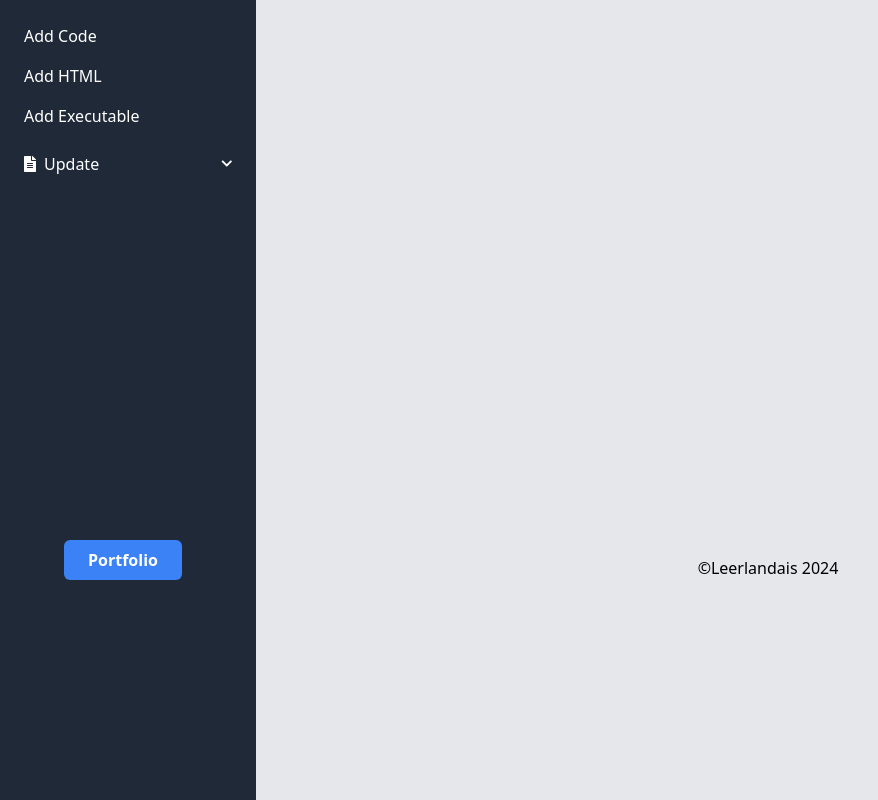
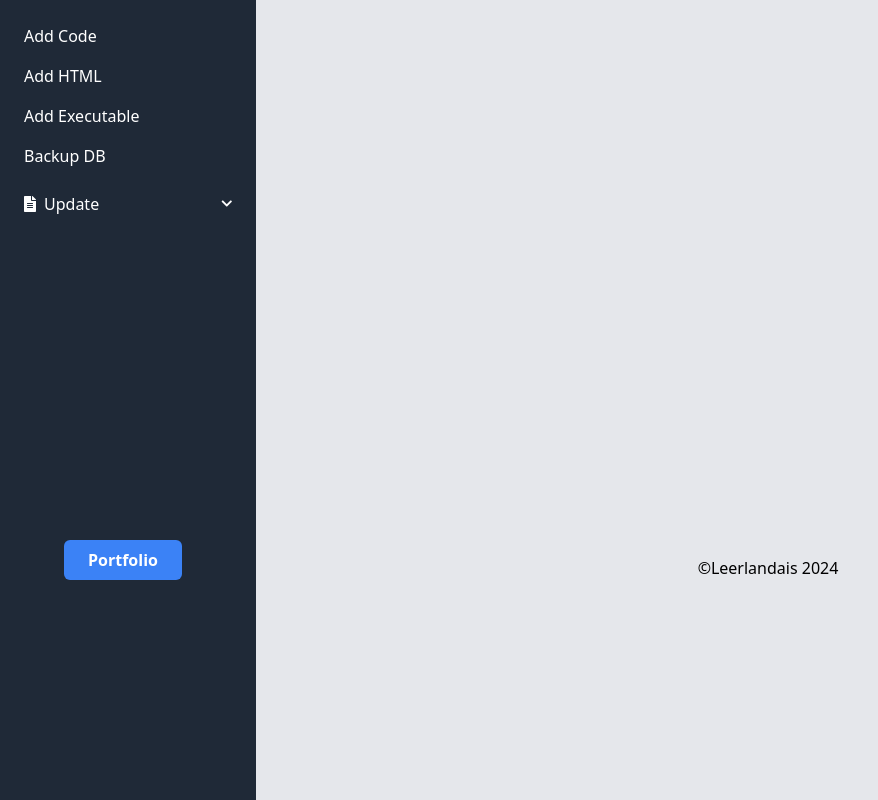
Before and after one commit to Leerlandais/final_snippets, a PHP site: template view/privateView/private.link.html.twig in a window 1280 px wide. Shown: the part 60-860 px from the top of the page, without its empty margins (0-878 px from the left). Run offline with PHP 8.4, Linux system fonts and the light colour scheme; the template is opened without the code that fills it, so the values that code supplies are empty; some libraries are stand-ins or nearby versions.

Commit message:
moved link and switched to dev mode

```diff
--- a/public/index.php
+++ b/public/index.php
@@ -26,14 +26,14 @@ require_once PROJECT_DIRECTORY.'/vendor/autoload.php';
 
 $loader = new FilesystemLoader(PROJECT_DIRECTORY.'/view/');
 
-/*
+
 // Dev version
 $twig = new Environment($loader, [
     'debug' => true,
 ]);
  $twig->addExtension(new \Twig\Extension\DebugExtension());
-*/
 
+/*
 // Prod version
 $twig = new Environment($loader, [
     'cache' => '../cache/Twig',
@@ -41,7 +41,7 @@ $twig = new Environment($loader, [
 ]);
  // no DebugExtension online
 
-
+*/
 try {
     $db = MyPDO::getInstance(DB_DRIVER . ":host=" . DB_HOST . ";dbname=" . DB_NAME . ";port=" . DB_PORT . ";charset=" . DB_CHARSET,
         DB_LOGIN,
--- a/view/privateView/private.home.html.twig
+++ b/view/privateView/private.home.html.twig
@@ -23,6 +23,13 @@
         <div class="flex items-center justify-between p-2 hover:bg-gray-700">
             <div class="flex items-center">
                 <span>Add Executable</span>
+            </div>
+        </div>
+    </a>
+    <a href="?control=backup">
+        <div class="flex items-center justify-between p-2 hover:bg-gray-700">
+            <div class="flex items-center">
+                <span>Backup DB</span>
             </div>
         </div>
     </a>
@@ -55,17 +62,9 @@
                     </div>
                 </a>
             </li>
-            <li class="option-with-dropdown-inner">
-                <a href="?control=backup">
-                    <div class="flex items-center justify-between p-2 hover:bg-gray-700">
-                        <div class="flex items-center">
-                            <span>BackupDB</span>
-                        </div>
-                    </div>
-                </a>
-            </li>
         </ul>
     </li>
+
 {% endblock %} {# end sideBarAdmin #}
 
 {% block content %}
```
